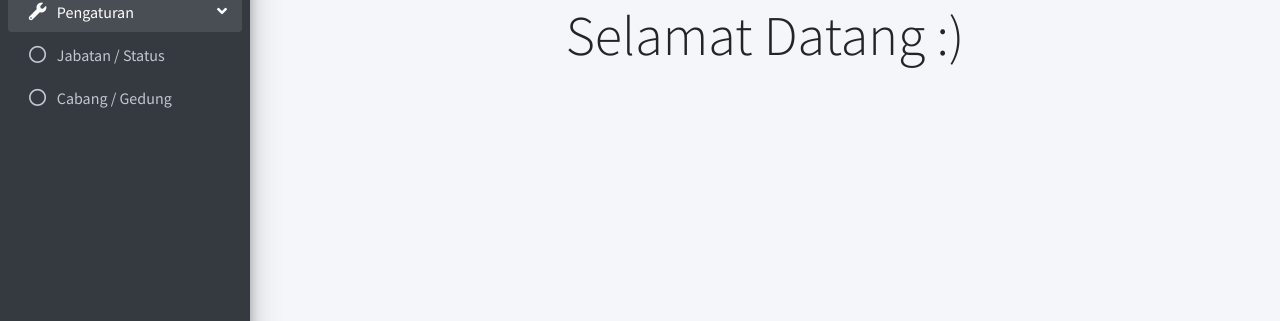
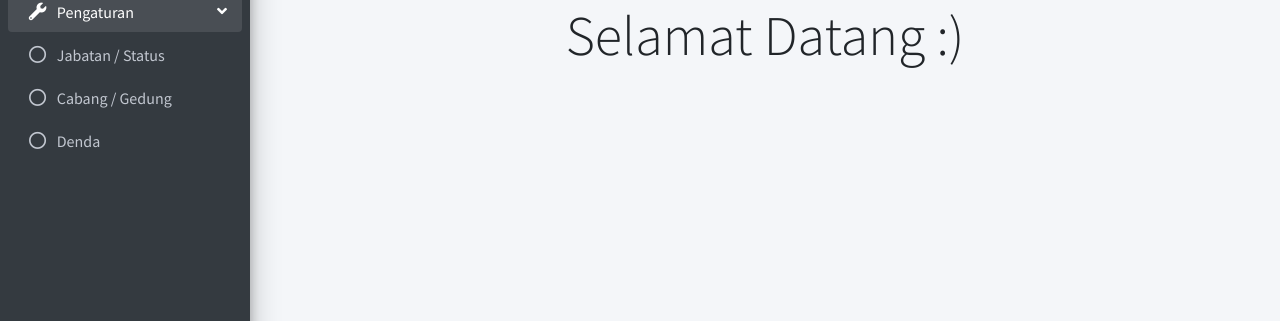
Before and after one commit to lorenzadam/NusabotAbsensi, a PHP site: page / in a window 1280 px wide, after a click on "Pengaturan". Shown: the part 381-702 px from the top of the page. Run offline with PHP 8.4, Linux system fonts and the light colour scheme; a user stored in the database is signed in; data comes from the database, SQL or seed files in the repository; some libraries are stand-ins or nearby versions.

Commit message:
Menambah menu denda

```diff
--- a/sidemenu.php
+++ b/sidemenu.php
@@ -44,6 +44,12 @@
                   <p>Cabang / Gedung</p>
                 </a>
               </li>
+              <li class="nav-item">
+                <a href="pages/denda" class="nav-link">
+                  <i class="far fa-circle nav-icon"></i>
+                  <p>Denda</p>
+                </a>
+              </li>
             </ul>
           </li>
         </ul>
```
